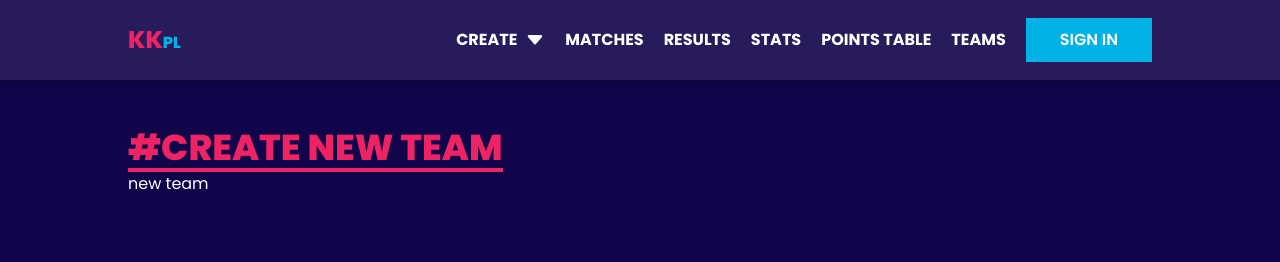
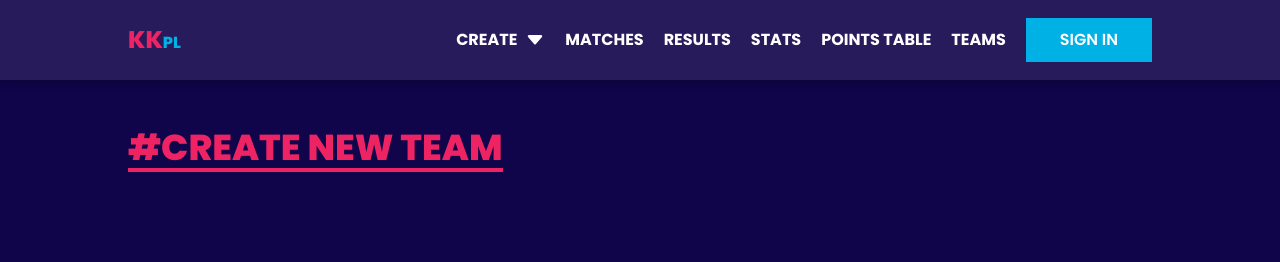
Before and after one commit to mjaumi/NEXT-KKPL-fantasy-premier-league, a Next.js app: page /create-team in a window 1280 px wide. Shown: the top 262 px of the page. Built offline with nearby package versions, Linux system fonts and the light colour scheme.

Commit message:
create new team form component integrated

```diff
--- a/src/components/CreateNewTeamComponents/CreateNewTeam.tsx
+++ b/src/components/CreateNewTeamComponents/CreateNewTeam.tsx
@@ -1,12 +1,14 @@
 import React from 'react';
 import SectionTitle from '../shared/SectionTitle';
+import CreateNewTeamForm from './CreateNewTeamForm';
 
 const CreateNewTeam = () => {
   // rendering create new team component here
   return (
     <section className='w-[90%] lg:w-4/5 max-w-[1500px] mx-auto pb-10'>
       <SectionTitle title='Create New Team' />
-      <p>new team</p>
+
+      <CreateNewTeamForm />
     </section>
   );
 };
```
